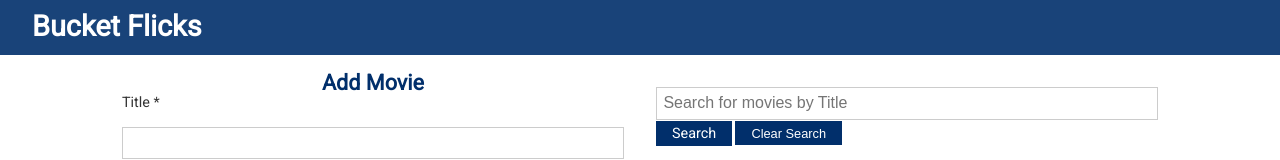
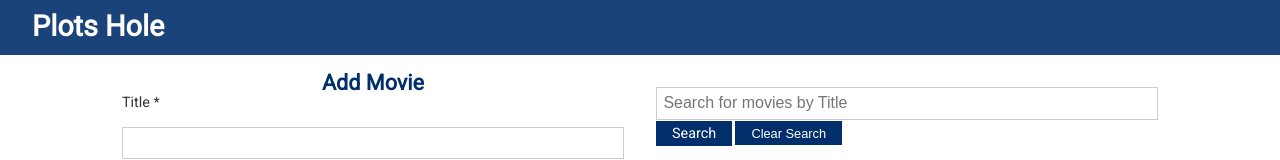
Before and after one commit to onetwothreeanna/plotholes-ui, a React (Create React App) app in the folder client/: page / in a window 1280 px wide. Shown: the top 160 px of the page. Built offline with nearby package versions, Linux system fonts and the light colour scheme; no server answers; the HTML template or start-up script is replaced by a standard one.

Commit message:
Final commit

```diff
--- a/client/public/index.html
+++ b/client/public/index.html
@@ -13,7 +13,7 @@
 
     <link rel="manifest" href="%PUBLIC_URL%/manifest.json" />
 
-    <title>Bucket Flicks</title>
+    <title>Plots Hole</title>
   </head>
   <body>
     <noscript>You need to enable JavaScript to run this app.</noscript>
--- a/client/src/components/layout/Navbar.js
+++ b/client/src/components/layout/Navbar.js
@@ -15,7 +15,7 @@ Navbar.propTypes = {
 };
 
 Navbar.defaultProps = {
-  title: 'Bucket Flicks',
+  title: 'Plots Hole',
 };
 
 export default Navbar;
--- a/client/src/components/movies/MovieForm.js
+++ b/client/src/components/movies/MovieForm.js
@@ -54,6 +54,7 @@ const MovieForm = () => {
       });
     } else {
       updateMovie(movie);
+      clearCurrent();
     }
   };
 
```
